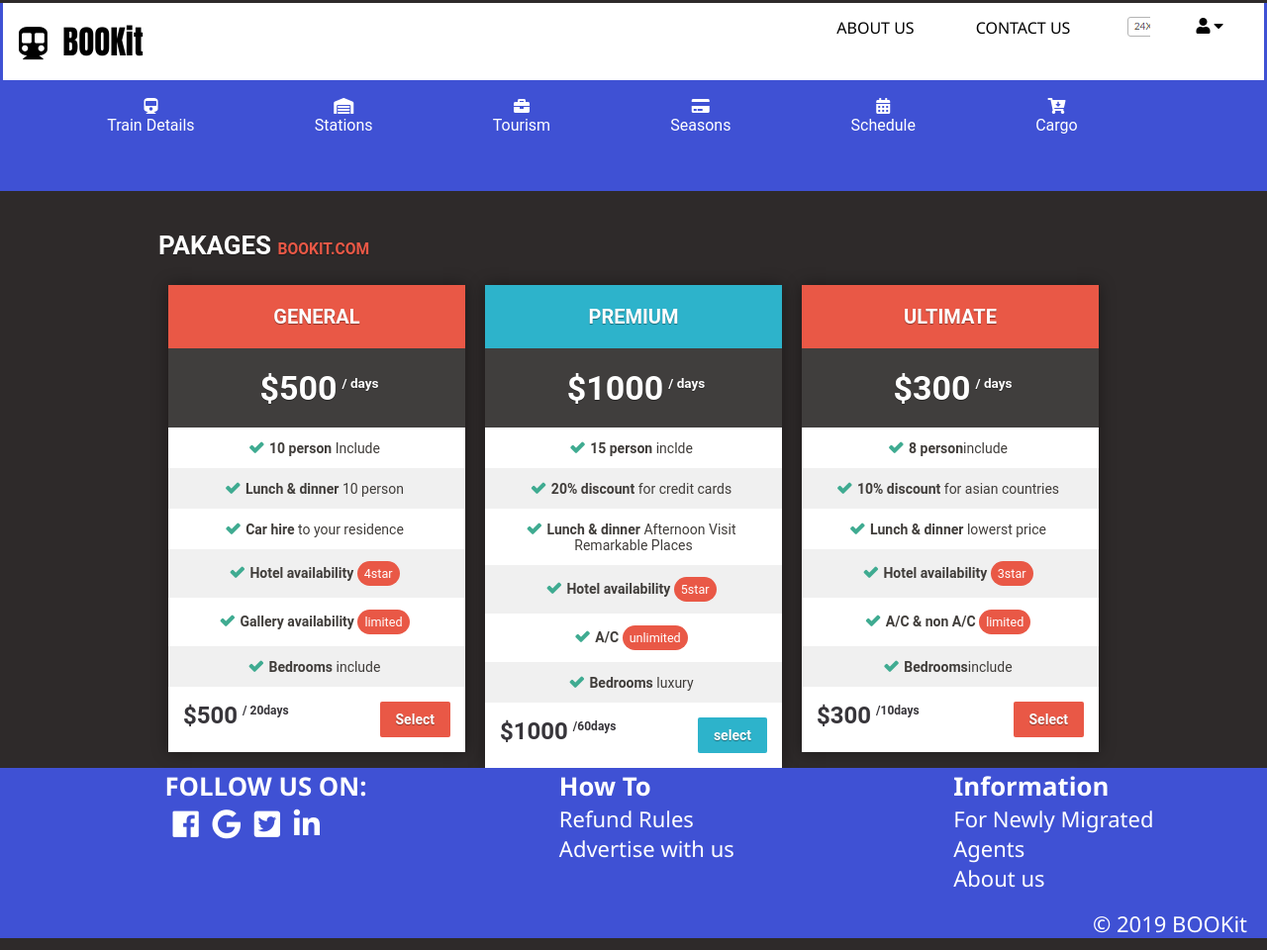
After one commit to ShalithaCell/Online-Train-Reservation, a PHP site: page /Layout/pakage.html in a window 1280 px wide. The commit adds this page. Shown: the whole page at 99% size. Run offline with PHP 8.4, Linux system fonts and the light colour scheme.

Commit message:
'chehan'

```diff
--- /dev/null
+++ b/Layout/pakage.html
@@ -0,0 +1,119 @@
+<!DOCTYPE html>
+<html>
+
+<head>
+    <meta charset="UTF-8">
+    <meta name="viewport" content="width=device-width, initial-scale=1.0">
+    <link rel="shortcut icon" type="image/x-icon" href="../resources/favicon-train.ico" />
+    <title>BOOkit-Home</title>
+
+    <link rel="stylesheet" type="text/css" href="../fontawesome/css/all.css">
+    <link rel="stylesheet" href="../fontawesome/css/fontawesome.min.css">
+
+    <link rel="stylesheet" type="text/css" href="../Style/style-custom.css">
+    <link rel="stylesheet" type="text/css" href="../Style/style-custom-nav.css">
+
+    <link rel="stylesheet" type="text/css" href="../Style/style-login.css">
+
+    <link rel="stylesheet" href="https://cdnjs.cloudflare.com/ajax/libs/font-awesome/4.7.0/css/font-awesome.min.css">
+
+    <link rel="stylesheet" type="text/css" href="../Style/style-pakage.css">
+
+    <script src="../Script/jquery-3.3.1.min.js"></script>
+    <script src="../Script/Header.js"></script>
+
+    <script>
+
+        //Jquery function for load nevigation to page
+        $(function () {
+            $('#Header').html(getHeaderLG());
+            $('#footerID').html(getFooter());
+        });
+
+    </script>
+</head>
+
+<body>
+    <!--Navigation Bar -->
+    <div id='Header'>
+    </div>
+
+    <div style="height:100%">
+        <!-- Contenedor -->
+    <div class="pakage-parent">
+            <div class="pricing-wrapper clearfix">
+                    <!-- Titulo -->
+                    <h1 class="pricing-table-title">Pakages <a href="#">bookit.com</a></h1>
+
+            <div class="pricing-table">
+                <h3 class="pricing-title">General</h3>
+                <div class="price">$500<sup>/ days</sup></div>
+                <!-- pakage content -->
+                <ul class="table-list">
+                    <li>10 person <span>Include</span></li>
+                    <li>Lunch & dinner <span>10 person</span></li>
+                    <li>Car hire <span>to your residence</span></li>
+                    <li>Hotel availability <span class="unlimited">4star</span></li>
+                    <li>Gallery availability <span class="unlimited">limited</span></li>
+                    <li>Bedrooms <span>include</span></li>
+                </ul>
+                <!-- Contratar / Comprar -->
+                <div class="table-buy">
+                    <p>$500<sup>/ 20days</sup></p>
+                    <a href="#" class="pricing-action">Select</a>
+                </div>
+            </div>
+
+            <div class="pricing-table recommended">
+                <h3 class="pricing-title">Premium</h3>
+                <div class="price">$1000<sup>/ days</sup></div>
+                <!-- Pakage content -->
+                <ul class="table-list">
+                    <li>15 person <span>inclde</span></li>
+                    <li>20% discount <span>for credit cards</span></li>
+                    <li>Lunch & dinner <span>Afternoon Visit Remarkable Places</span></li>
+                    <li>Hotel availability <span class="unlimited">5star</span></li>
+                    <li>A/C <span class="unlimited">unlimited</span></li>
+                    <li>Bedrooms <span>luxury</span></li>
+                </ul>
+                <!-- Contratar / Comprar -->
+                <div class="table-buy">
+                    <p>$1000<sup>/60days</sup></p>
+                    <a href="#" class="pricing-action">select</a>
+                </div>
+            </div>
+
+            <div class="pricing-table">
+                <h3 class="pricing-title">Ultimate</h3>
+                <div class="price">$300<sup>/ days</sup></div>
+                <!-- Lista de Caracteristicas / Propiedades -->
+                <ul class="table-list">
+                    <li>8 person<span>include</span></li>
+                    <li>10% discount <span>for asian countries</span></li>
+                    <li>Lunch & dinner <span>lowerst price</span></li>
+                    <li>Hotel availability <span class="unlimited">3star</span></li>
+                    <li>A/C & non A/C <span class="unlimited">limited</span></li>
+                    <li>Bedrooms<span>include</span></li>
+                </ul>
+                <!-- Contratar / Comprar -->
+                <div class="table-buy">
+                    <p>$300<sup>/10days</sup></p>
+                    <a href="#" class="pricing-action">Select</a>
+                </div>
+            </div>
+        </div>
+    </div>
+
+
+
+
+
+
+
+    <footer id="footerID">
+
+        </footer>
+
+    </body>
+
+    </html>
--- /dev/null
+++ b/Style/style-pakage.css
@@ -0,0 +1,225 @@
+* {
+    margin: 0;
+    padding: 0;
+    -webkit-box-sizing: border-box;
+    -moz-box-sizing: border-box;
+    box-sizing: border-box;
+}
+
+body {
+    background: #2e2a2a;
+    color: #FFF;
+    font-size: 62.5%;
+    font-family: 'Roboto', Arial, Helvetica, Sans-serif, Verdana;
+}
+
+ul {
+    list-style-type: none;
+}
+
+a {
+    color: #e95846;
+    text-decoration: none;
+}
+
+.pricing-table-title {
+    text-transform: uppercase;
+    font-weight: 700;
+    font-size: 2.6em;
+    color: #FFF;
+    margin-top: 15px;
+    text-align: left;
+    margin-bottom: 25px;
+    text-shadow: 0 1px 1px rgba(0,0,0,0.4);
+}
+
+.pricing-table-title a {
+    font-size: 0.6em;
+}
+
+.clearfix:after {
+    content: '';
+    display: block;
+    height: 0;
+    width: 0;
+    clear: both;
+}
+/** ========================
+ * Contenedor
+ ============================*/
+.pricing-wrapper {
+    width: 960px;
+    margin: 40px auto 0;
+}
+
+.pricing-table {
+    margin: 0 10px;
+    text-align: center;
+    width: 300px;
+    float: left;
+    -webkit-box-shadow: 0 0 15px rgba(0,0,0,0.4);
+    box-shadow: 0 0 15px rgba(0,0,0,0.4);
+    -webkit-transition: all 0.25s ease;
+    -o-transition: all 0.25s ease;
+    transition: all 0.25s ease;
+}
+
+.pricing-table:hover {
+    -webkit-transform: scale(1.06);
+    -ms-transform: scale(1.06);
+    -o-transform: scale(1.06);
+    transform: scale(1.06);
+}
+
+.pricing-title {
+    color: #FFF;
+    background: #e95846;
+    padding: 20px 0;
+    font-size: 2em;
+    text-transform: uppercase;
+    text-shadow: 0 1px 1px rgba(0,0,0,0.4);
+}
+
+.pricing-table.recommended .pricing-title {
+    background: #2db3cb;
+}
+
+.pricing-table.recommended .pricing-action {
+    background: #2db3cb;
+}
+
+.pricing-table .price {
+    background: #403e3d;
+    font-size: 3.4em;
+    font-weight: 700;
+    padding: 20px 0;
+    text-shadow: 0 1px 1px rgba(0,0,0,0.4);
+}
+
+.pricing-table .price sup {
+    font-size: 0.4em;
+    position: relative;
+    left: 5px;
+}
+
+.table-list {
+    background: #FFF;
+    color: #403d3a;
+}
+
+.table-list li {
+    font-size: 1.4em;
+    font-weight: 700;
+    padding: 12px 8px;
+}
+
+.table-list li:before {
+    content: "\f00c";
+    font-family: 'FontAwesome';
+    color: #3fab91;
+    display: inline-block;
+    position: relative;
+    right: 5px;
+    font-size: 16px;
+}
+
+.table-list li span {
+    font-weight: 400;
+}
+
+.table-list li span.unlimited {
+    color: #FFF;
+    background: #e95846;
+    font-size: 0.9em;
+    padding: 5px 7px;
+    display: inline-block;
+    -webkit-border-radius: 38px;
+    -moz-border-radius: 38px;
+    border-radius: 38px;
+}
+
+
+.table-list li:nth-child(2n) {
+    background: #F0F0F0;
+}
+
+.table-buy {
+    background: #FFF;
+    padding: 15px;
+    text-align: left;
+    overflow: hidden;
+}
+
+.table-buy p {
+    float: left;
+    color: #37353a;
+    font-weight: 700;
+    font-size: 2.4em;
+}
+
+.table-buy p sup {
+    font-size: 0.5em;
+    position: relative;
+    left: 5px;
+}
+
+.table-buy .pricing-action {
+    float: right;
+    color: #FFF;
+    background: #e95846;
+    padding: 10px 16px;
+    -webkit-border-radius: 2px;
+    -moz-border-radius: 2px;
+    border-radius: 2px;
+    font-weight: 700;
+    font-size: 1.4em;
+    text-shadow: 0 1px 1px rgba(0,0,0,0.4);
+    -webkit-transition: all 0.25s ease;
+    -o-transition: all 0.25s ease;
+    transition: all 0.25s ease;
+}
+
+.table-buy .pricing-action:hover {
+    background: #cf4f3e;
+}
+
+.recommended .table-buy .pricing-action:hover {
+    background: #228799;
+}
+
+/** ================
+ * Responsive
+ ===================*/
+ @media only screen and (min-width: 768px) and (max-width: 959px) {
+    .pricing-wrapper {
+        width: 768px;
+    }
+
+    .pricing-table {
+        width: 236px;
+    }
+
+    .table-list li {
+        font-size: 1.3em;
+    }
+
+ }
+
+ @media only screen and (max-width: 767px) {
+    .pricing-wrapper {
+        width: 420px;
+    }
+
+    .pricing-table {
+        display: block;
+        float: none;
+        margin: 0 0 20px 0;
+        width: 100%;
+    }
+ }
+
+@media only screen and (max-width: 479px) {
+    .pricing-wrapper {
+        width: 300px;
+    }
+}
```
Also changed, not shown: Layout/userAccount.html (+44 -4 lines), Style/train.css (added, +79 -0 lines), Style/style-login.css (line endings or trailing spaces).
